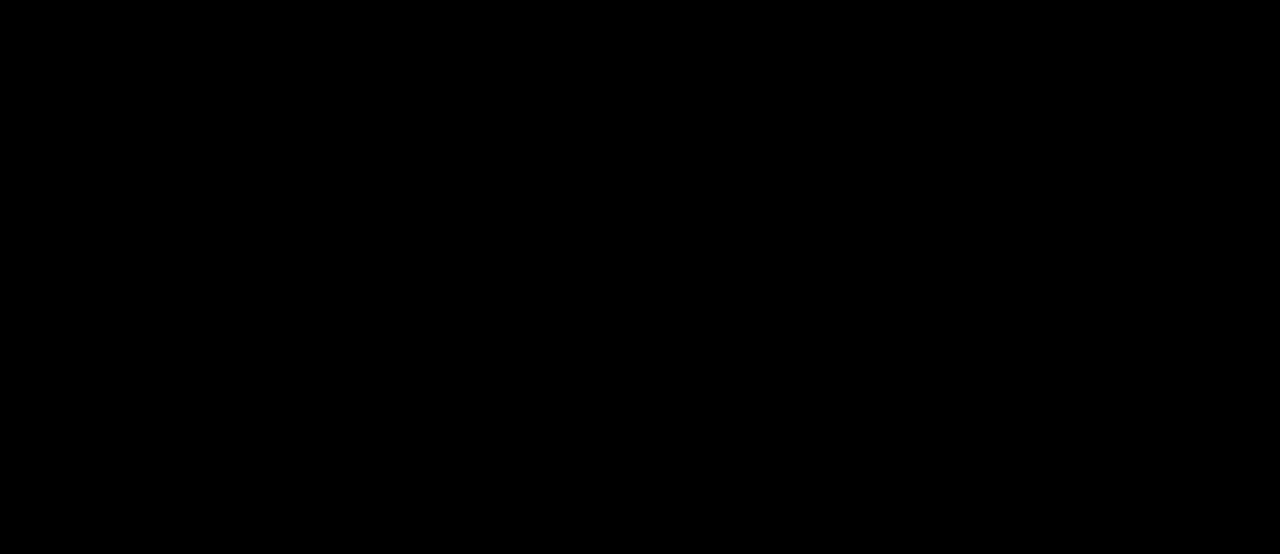
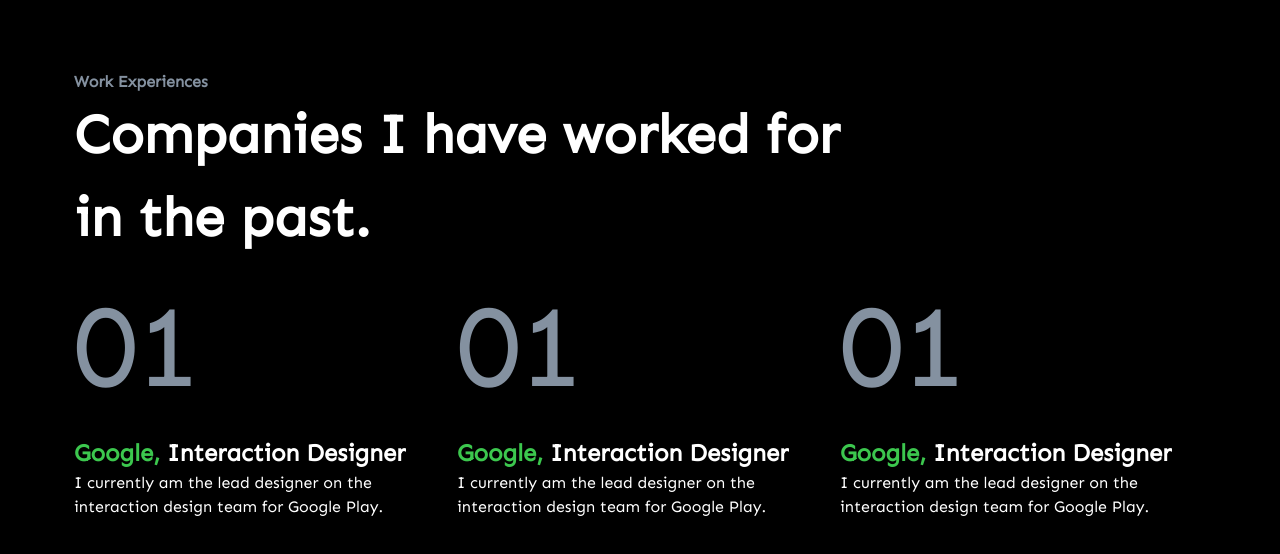
Before and after one commit to lavizp/Portfolio-React, a React (Create React App) app: page / in a window 1280 px wide. Shown: the part 880-1434 px from the top of the page. Before the commit the page ends 800 px from the top, so only its background shows below. Built offline with nearby package versions, Linux system fonts and the light colour scheme.

Commit message:
feat: UI for work experience

```diff
--- a/src/App.js
+++ b/src/App.js
@@ -1,10 +1,12 @@
-import { Box,Text } from "@chakra-ui/react";
+import { Box, Text } from "@chakra-ui/react";
 import HeroSection from "./components/HeroSection";
+import WorkSection from "./components/WorkSection";
 
 function App() {
   return (
     <>
-      <HeroSection/>
+      <HeroSection />
+      <WorkSection />
     </>
   );
 }
--- a/src/components/HeroSection.js
+++ b/src/components/HeroSection.js
@@ -4,6 +4,7 @@ import Navbar from "./Navbar";
 
 const HeroSection = () => {
   return (
+    <Box height={["auto", "auto", "600px", "800px"]}>
       <Box position="relative">
         <Navbar />
         <Box position="relative">
@@ -40,7 +41,7 @@ const HeroSection = () => {
               <Text fontWeight="700" lineHeight="normal">
                 A software developer
               </Text>
-            <Text fontWeight="700" color="darkGrey" lineHeight="normal">
+              <Text fontWeight="700" color="lightGrey" lineHeight="normal">
                 based in Nepal
               </Text>
               <Text
@@ -56,6 +57,7 @@ const HeroSection = () => {
           </Box>
         </Box>
       </Box>
+    </Box>
   );
 };
 
--- /dev/null
+++ b/src/components/WorkSection.js
@@ -0,0 +1,66 @@
+import React from "react";
+import { Box, Flex, Text } from "@chakra-ui/react";
+
+const WorkSection = () => {
+  return (
+    <Box paddingX={["20px", "20px", "74px"]} paddingY="150px">
+      <Box width={["90%", "80%", "70%"]}>
+        <Text fontSize="16px" fontWeight="700" color="lightGrey">
+          Work Experiences
+        </Text>
+        <Text fontSize={["24px", "36px", "55px"]} fontWeight="700">
+          Companies I have worked for in the past.
+        </Text>
+      </Box>
+      <Flex justifyContent="space-between" flexWrap="wrap">
+        <Box width="366px" minWidth="250px">
+          <Text fontSize="117px" fontWeight="400" color="lightGrey">
+            01
+          </Text>
+          <Text fontSize="24px" fontWeight="700">
+            <Box as="span" color="green">
+              Google, {""}
+            </Box>
+            Interaction Designer
+          </Text>
+          <Text fontSize="16px" fontWeight="400">
+            I currently am the lead designer on the interaction design team for
+            Google Play.
+          </Text>
+        </Box>
+        <Box width="366px" minWidth="250px">
+          <Text fontSize="117px" fontWeight="400" color="lightGrey">
+            01
+          </Text>
+          <Text fontSize="24px" fontWeight="700">
+            <Box as="span" color="green">
+              Google, {""}
+            </Box>
+            Interaction Designer
+          </Text>
+          <Text fontSize="16px" fontWeight="400">
+            I currently am the lead designer on the interaction design team for
+            Google Play.
+          </Text>
+        </Box>
+        <Box width="366px" minWidth="250px">
+          <Text fontSize="117px" fontWeight="400" color="lightGrey">
+            01
+          </Text>
+          <Text fontSize="24px" fontWeight="700">
+            <Box as="span" color="green">
+              Google, {""}
+            </Box>
+            Interaction Designer
+          </Text>
+          <Text fontSize="16px" fontWeight="400">
+            I currently am the lead designer on the interaction design team for
+            Google Play.
+          </Text>
+        </Box>
+      </Flex>
+    </Box>
+  );
+};
+
+export default WorkSection;
--- a/src/theme/index.js
+++ b/src/theme/index.js
@@ -1,5 +1,5 @@
-import { extendTheme } from "@chakra-ui/react"
-import { mergeWith } from '@chakra-ui/utils';
+import { extendTheme } from "@chakra-ui/react";
+import { mergeWith } from "@chakra-ui/utils";
 
 // 2. Call `extendTheme` and pass your custom values
 
@@ -14,32 +14,30 @@ const extendedTheme = extendTheme({
     global: () => ({
       body: {
         bg: "#000000",
-            color: "#FFFFFF"
+        color: "#FFFFFF",
       },
     }),
   },
   components: {
-
-        Text:{
+    Text: {
       baseStyle: {
-                fontFamily: 'Sen',
+        fontFamily: "Sen",
       },
-        }
+    },
   },
   colors: {
     base: "#000000",
     level1: "#181823",
-    lightGrey:"#DEECF9",
+    lightGrey: "#8491A0",
     darkGrey: "#C7E0F4",
-    text:"#FFFFFF",
-    primary:"#5221E6",
-    green:"#3CC74E",
-    pink:"#E95D90",
-    peach:"#FFF3E4",
-    violet:"#FBE4FF"
-
+    text: "#FFFFFF",
+    primary: "#5221E6",
+    green: "#3CC74E",
+    pink: "#E95D90",
+    peach: "#FFF3E4",
+    violet: "#FBE4FF",
   },
-})
+});
 export const theme = makeTheme();
 
-export default theme
+export default theme;
```
Lines whose indentation alone changed are shown as unchanged.
